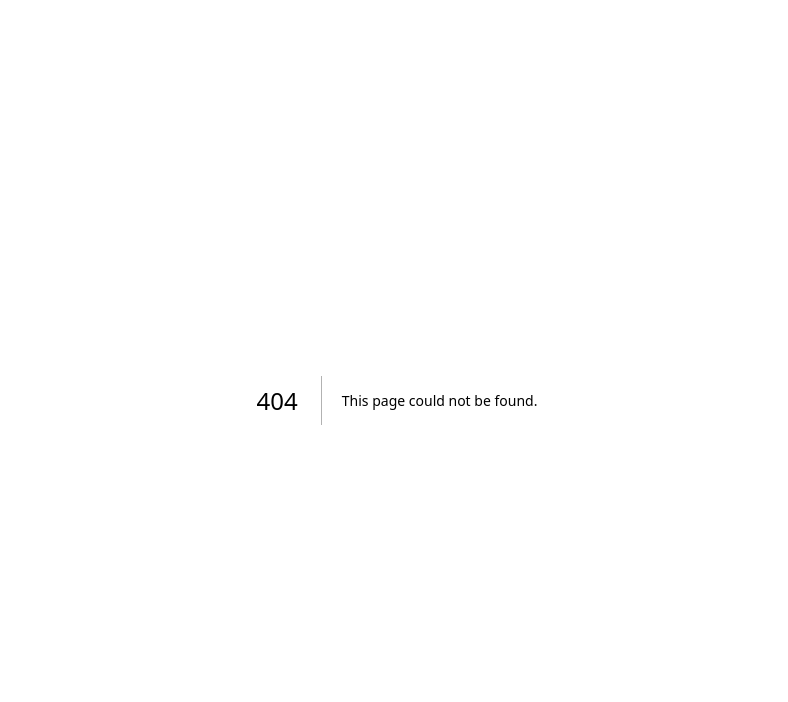
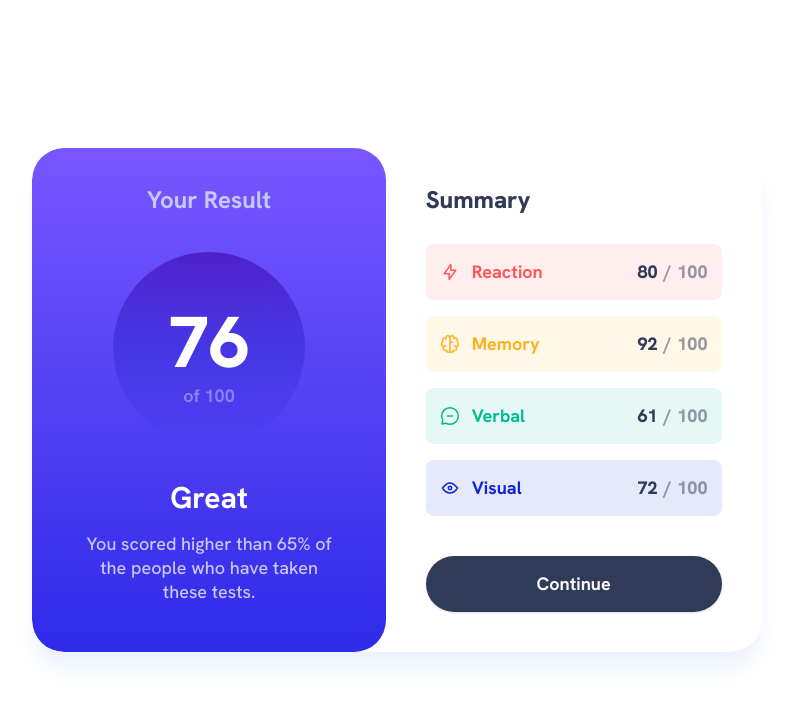
Before and after one commit to Moscart/card, a Next.js app: page /result-summary in a window 1280 px wide. Before the commit this address had no page. Shown: the top 702 px of the page, without its empty margins (243-1031 px from the left). Built offline with nearby package versions, Linux system fonts and the light colour scheme.

Commit message:
✨feature: Create result_summary page

```diff
--- /dev/null
+++ b/app/result-summary/page.tsx
@@ -0,0 +1,189 @@
+import { Button } from "@/components/ui/button";
+import React from "react";
+
+export default function SummaryPage() {
+  return (
+    <div className="min-h-screen font-medium md:flex md:justify-center md:items-center md:p-10">
+      <div className="max-w-md md:max-w-full mx-auto md:flex md:h-fit md:rounded-[2rem] md:overflow-hidden md:shadow-xl md:shadow-[hsl(var(--pale-blue))]">
+        <div className="text-white bg-gradient-to-t from-[hsl(var(--light-royal-blue))] to-[hsl(var(--light-slate-blue))] rounded-b-[2rem] md:rounded-[2rem] md:max-w-md p-10 pt-5 md:pt-9 md:p-12 flex flex-col gap-5 md:gap-9">
+          <div className="text-[hsl(var(--light-lavender))] font-bold text-center text-lg md:text-2xl">
+            Your Result
+          </div>
+          <div className="aspect-square bg-gradient-to-b from-[hsl(var(--violet-blue))] via-[hsl(var(--persian-blue))]/40 to-transparent p-10 rounded-full w-[136px] md:w-48 mx-auto relative">
+            <div className="absolute top-1/2 left-1/2 -translate-x-1/2 -translate-y-[40%] text-center grid gap-1">
+              <div className="font-extrabold text-6xl md:text-7xl">76</div>
+              <div className="font-bold text-[hsl(var(--light-lavender))]/50 md:text-lg">
+                of 100
+              </div>
+            </div>
+          </div>
+          <div className="text-center grid gap-2 md:gap-4">
+            <div className="font-bold text-2xl md:text-3xl">Great</div>
+            <p className="text-[hsl(var(--light-lavender))] md:text-lg md:leading-6">
+              You scored higher than 65% of the people who have taken these
+              tests.
+            </p>
+          </div>
+        </div>
+        <div className="p-6 px-8 md:pt-9 md:px-10 text-[hsl(var(--dark-gray-blue))] flex flex-col gap-7 md:w-full">
+          <div className="font-bold text-lg md:text-2xl md:font-extrabold">
+            Summary
+          </div>
+          <div className="grid gap-4 md:text-lg">
+            <div className="bg-[hsl(var(--light-red))]/10 rounded-lg p-3.5">
+              <div className="font-bold flex justify-between">
+                <div className="flex gap-3 items-center">
+                  <div className="">
+                    <svg
+                      xmlns="http://www.w3.org/2000/svg"
+                      width="20"
+                      height="20"
+                      fill="none"
+                      viewBox="0 0 20 20"
+                    >
+                      <path
+                        stroke="#F55"
+                        strokeLinecap="round"
+                        strokeLinejoin="round"
+                        strokeWidth="1.5"
+                        d="M10.833 8.333V2.5l-6.666 9.167h5V17.5l6.666-9.167h-5Z"
+                      />
+                    </svg>
+                  </div>
+                  <div className="text-[hsl(var(--light-red))]">Reaction</div>
+                </div>
+                <div className="flex gap-1.5 font-extrabold">
+                  <div className="">80</div>
+                  <div className="text-[hsl(var(--dark-gray-blue))]/50">/</div>
+                  <div className="text-[hsl(var(--dark-gray-blue))]/50">
+                    100
+                  </div>
+                </div>
+              </div>
+            </div>
+            <div className="bg-[hsl(var(--orange-yellow))]/10 rounded-lg p-3.5">
+              <div className="font-bold flex justify-between">
+                <div className="flex gap-3 items-center">
+                  <div className="">
+                    <svg
+                      xmlns="http://www.w3.org/2000/svg"
+                      width="20"
+                      height="20"
+                      fill="none"
+                      viewBox="0 0 20 20"
+                    >
+                      <path
+                        stroke="#FFB21E"
+                        strokeLinecap="round"
+                        strokeLinejoin="round"
+                        strokeWidth="1.5"
+                        d="M5.833 11.667a2.5 2.5 0 1 0 .834 4.858"
+                      />
+                      <path
+                        stroke="#FFB21E"
+                        strokeLinecap="round"
+                        strokeLinejoin="round"
+                        strokeWidth="1.5"
+                        d="M3.553 13.004a3.333 3.333 0 0 1-.728-5.53m.025-.067a2.083 2.083 0 0 1 2.983-2.824m.199.054A2.083 2.083 0 1 1 10 3.75v12.917a1.667 1.667 0 0 1-3.333 0M10 5.833a2.5 2.5 0 0 0 2.5 2.5m1.667 3.334a2.5 2.5 0 1 1-.834 4.858"
+                      />
+                      <path
+                        stroke="#FFB21E"
+                        strokeLinecap="round"
+                        strokeLinejoin="round"
+                        strokeWidth="1.5"
+                        d="M16.447 13.004a3.334 3.334 0 0 0 .728-5.53m-.025-.067a2.083 2.083 0 0 0-2.983-2.824M10 3.75a2.085 2.085 0 0 1 2.538-2.033 2.084 2.084 0 0 1 1.43 2.92m-.635 12.03a1.667 1.667 0 0 1-3.333 0"
+                      />
+                    </svg>
+                  </div>
+                  <div className="text-[hsl(var(--orange-yellow))]">Memory</div>
+                </div>
+                <div className="flex gap-1.5 font-extrabold">
+                  <div className="">92</div>
+                  <div className="text-[hsl(var(--dark-gray-blue))]/50">/</div>
+                  <div className="text-[hsl(var(--dark-gray-blue))]/50">
+                    100
+                  </div>
+                </div>
+              </div>
+            </div>
+            <div className="bg-[hsl(var(--green-teal))]/10 rounded-lg p-3.5">
+              <div className="font-bold flex justify-between">
+                <div className="flex gap-3 items-center">
+                  <div className="">
+                    <svg
+                      xmlns="http://www.w3.org/2000/svg"
+                      width="20"
+                      height="20"
+                      fill="none"
+                      viewBox="0 0 20 20"
+                    >
+                      <path
+                        stroke="#00BB8F"
+                        strokeLinecap="round"
+                        strokeLinejoin="round"
+                        strokeWidth="1.5"
+                        d="M7.5 10h5M10 18.333A8.333 8.333 0 1 0 1.667 10c0 1.518.406 2.942 1.115 4.167l-.699 3.75 3.75-.699A8.295 8.295 0 0 0 10 18.333Z"
+                      />
+                    </svg>
+                  </div>
+                  <div className="text-[hsl(var(--green-teal))]">Verbal</div>
+                </div>
+                <div className="flex gap-1.5 font-extrabold">
+                  <div className="">61</div>
+                  <div className="text-[hsl(var(--dark-gray-blue))]/50">/</div>
+                  <div className="text-[hsl(var(--dark-gray-blue))]/50">
+                    100
+                  </div>
+                </div>
+              </div>
+            </div>
+            <div className="bg-[hsl(var(--cobalt-blue))]/10 rounded-lg p-3.5">
+              <div className="font-bold flex justify-between">
+                <div className="flex gap-3 items-center">
+                  <div className="">
+                    <svg
+                      xmlns="http://www.w3.org/2000/svg"
+                      width="20"
+                      height="20"
+                      fill="none"
+                      viewBox="0 0 20 20"
+                    >
+                      <path
+                        stroke="#1125D6"
+                        strokeLinecap="round"
+                        strokeLinejoin="round"
+                        strokeWidth="1.5"
+                        d="M10 11.667a1.667 1.667 0 1 0 0-3.334 1.667 1.667 0 0 0 0 3.334Z"
+                      />
+                      <path
+                        stroke="#1125D6"
+                        strokeLinecap="round"
+                        strokeLinejoin="round"
+                        strokeWidth="1.5"
+                        d="M17.5 10c-1.574 2.492-4.402 5-7.5 5s-5.926-2.508-7.5-5C4.416 7.632 6.66 5 10 5s5.584 2.632 7.5 5Z"
+                      />
+                    </svg>
+                  </div>
+                  <div className="text-[hsl(var(--cobalt-blue))]">Visual</div>
+                </div>
+                <div className="flex gap-1.5 font-extrabold">
+                  <div className="">72</div>
+                  <div className="text-[hsl(var(--dark-gray-blue))]/50">/</div>
+                  <div className="text-[hsl(var(--dark-gray-blue))]/50">
+                    100
+                  </div>
+                </div>
+              </div>
+            </div>
+          </div>
+          <Button
+            className="mt-3 h-14 rounded-full bg-[hsl(var(--dark-gray-blue))] font-bold text-lg hover:bg-gradient-to-t hover:from-[hsl(var(--light-royal-blue))] hover:to-[hsl(var(--light-slate-blue))]"
+            size={"lg"}
+          >
+            Continue
+          </Button>
+        </div>
+      </div>
+    </div>
+  );
+}
```
